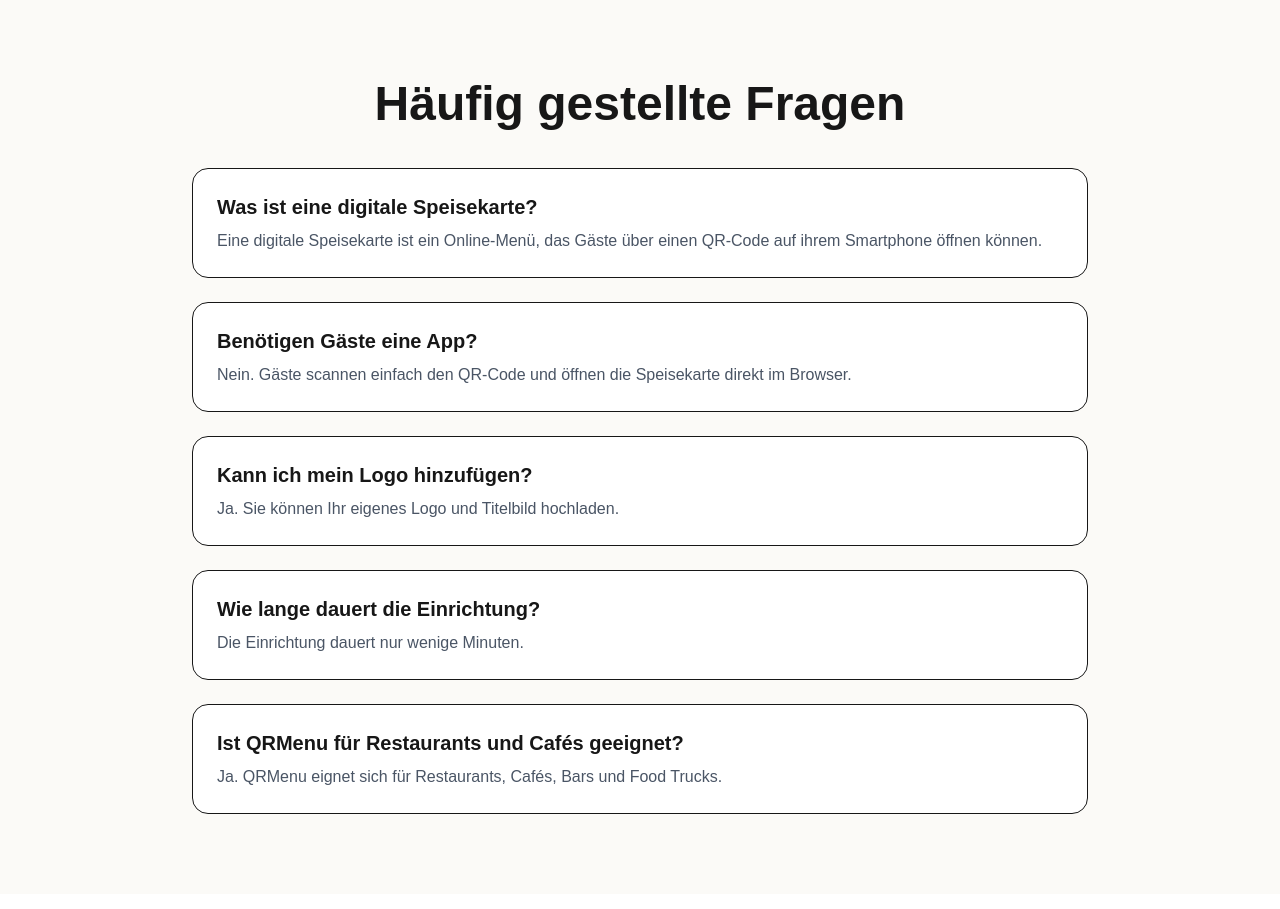
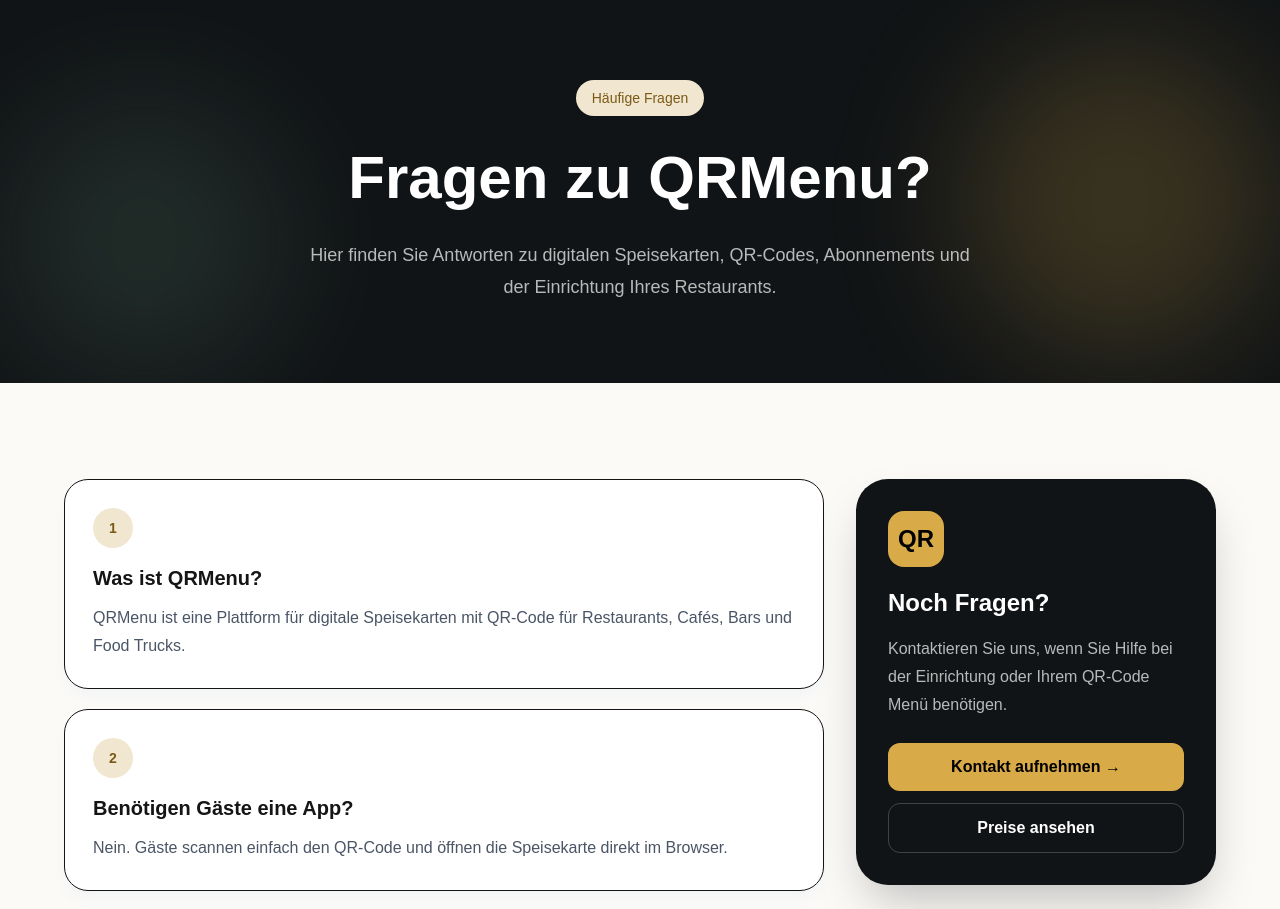
Before and after one commit to ALRAWIHOST/qmenu, a Next.js app: page /faq in a window 1280 px wide. Shown: the top 909 px of the page. Built offline with nearby package versions, Linux system fonts and the light colour scheme.

Commit message:
Redesign FAQ page

```diff
--- a/src/app/faq/page.tsx
+++ b/src/app/faq/page.tsx
@@ -1,9 +1,11 @@
+import Link from "next/link";
+
 export default function FAQPage() {
   const faqs = [
     {
-      question: "Was ist eine digitale Speisekarte?",
+      question: "Was ist QRMenu?",
       answer:
-        "Eine digitale Speisekarte ist ein Online-Menü, das Gäste über einen QR-Code auf ihrem Smartphone öffnen können.",
+        "QRMenu ist eine Plattform für digitale Speisekarten mit QR-Code für Restaurants, Cafés, Bars und Food Trucks.",
     },
     {
       question: "Benötigen Gäste eine App?",
@@ -11,46 +13,102 @@
         "Nein. Gäste scannen einfach den QR-Code und öffnen die Speisekarte direkt im Browser.",
     },
     {
-      question: "Kann ich mein Logo hinzufügen?",
+      question: "Kann ich mein Logo und Cover-Bild hinzufügen?",
       answer:
-        "Ja. Sie können Ihr eigenes Logo und Titelbild hochladen.",
+        "Ja. Sie können Ihr eigenes Logo, Cover-Bild, Öffnungszeiten und Social Links hinzufügen.",
     },
     {
-      question: "Wie lange dauert die Einrichtung?",
+      question: "Wie schnell ist mein Menü online?",
       answer:
-        "Die Einrichtung dauert nur wenige Minuten.",
+        "In der Regel ist Ihr digitales Menü innerhalb weniger Minuten eingerichtet und sofort online.",
     },
     {
-      question: "Ist QRMenu für Restaurants und Cafés geeignet?",
+      question: "Kann ich meine Speisekarte selbst bearbeiten?",
       answer:
-        "Ja. QRMenu eignet sich für Restaurants, Cafés, Bars und Food Trucks.",
+        "Ja. Produkte, Kategorien, Preise und Beschreibungen können jederzeit im Dashboard geändert werden.",
+    },
+    {
+      question: "Welche Pläne gibt es?",
+      answer:
+        "QRMenu bietet einen kostenlosen Free-Plan sowie Basic und Pro als monatliche Abonnements.",
     },
   ];
 
   return (
-    <main className="min-h-screen bg-[#fbfaf7] px-6 py-20">
-      <div className="mx-auto max-w-4xl">
-        <h1 className="mb-10 text-center text-5xl font-extrabold">
-          Häufig gestellte Fragen
+    <main className="min-h-screen bg-[#fbfaf7] text-[#151515]">
+      <section className="relative overflow-hidden bg-[#111416] px-6 py-20 text-white">
+        <div className="absolute right-0 top-10 h-80 w-80 rounded-full bg-[#d8aa48]/20 blur-3xl" />
+        <div className="absolute left-0 bottom-0 h-72 w-72 rounded-full bg-emerald-200/10 blur-3xl" />
+
+        <div className="relative mx-auto max-w-6xl text-center">
+          <div className="mb-6 inline-flex rounded-full bg-[#f1e6cf] px-4 py-2 text-sm font-medium text-[#7a5a16]">
+            Häufige Fragen
+          </div>
+
+          <h1 className="text-5xl font-extrabold leading-tight md:text-6xl">
+            Fragen zu QRMenu?
           </h1>
 
-        <div className="space-y-6">
+          <p className="mx-auto mt-6 max-w-2xl text-lg leading-8 text-white/70">
+            Hier finden Sie Antworten zu digitalen Speisekarten, QR-Codes,
+            Abonnements und der Einrichtung Ihres Restaurants.
+          </p>
+        </div>
+      </section>
+
+      <section className="px-6 py-24">
+        <div className="mx-auto grid max-w-6xl gap-8 lg:grid-cols-[1fr_360px]">
+          <div className="space-y-5">
             {faqs.map((faq, index) => (
               <div
                 key={index}
-              className="rounded-2xl border bg-white p-6"
+                className="rounded-3xl border bg-white p-7 shadow-lg shadow-gray-100"
               >
-              <h2 className="mb-2 text-xl font-bold">
+                <div className="mb-4 inline-flex h-10 w-10 items-center justify-center rounded-full bg-[#f1e6cf] text-sm font-extrabold text-[#7a5a16]">
+                  {index + 1}
+                </div>
+
+                <h2 className="mb-3 text-xl font-extrabold">
                   {faq.question}
                 </h2>
 
-              <p className="text-gray-600">
+                <p className="leading-7 text-gray-600">
                   {faq.answer}
                 </p>
               </div>
             ))}
           </div>
+
+          <aside className="h-fit rounded-[2rem] bg-[#111416] p-8 text-white shadow-2xl">
+            <div className="mb-5 inline-flex h-14 w-14 items-center justify-center rounded-2xl bg-[#d8aa48] text-2xl font-extrabold text-black">
+              QR
             </div>
+
+            <h3 className="mb-4 text-2xl font-extrabold">
+              Noch Fragen?
+            </h3>
+
+            <p className="mb-6 leading-7 text-white/70">
+              Kontaktieren Sie uns, wenn Sie Hilfe bei der Einrichtung oder
+              Ihrem QR-Code Menü benötigen.
+            </p>
+
+            <Link
+              href="/kontakt"
+              className="block rounded-xl bg-[#d8aa48] px-6 py-3 text-center font-bold text-black hover:bg-[#e7bd62]"
+            >
+              Kontakt aufnehmen →
+            </Link>
+
+            <Link
+              href="/preise"
+              className="mt-3 block rounded-xl border border-white/20 px-6 py-3 text-center font-bold text-white hover:bg-white/10"
+            >
+              Preise ansehen
+            </Link>
+          </aside>
+        </div>
+      </section>
     </main>
   );
 }
```
Lines whose indentation alone changed are shown as unchanged.
